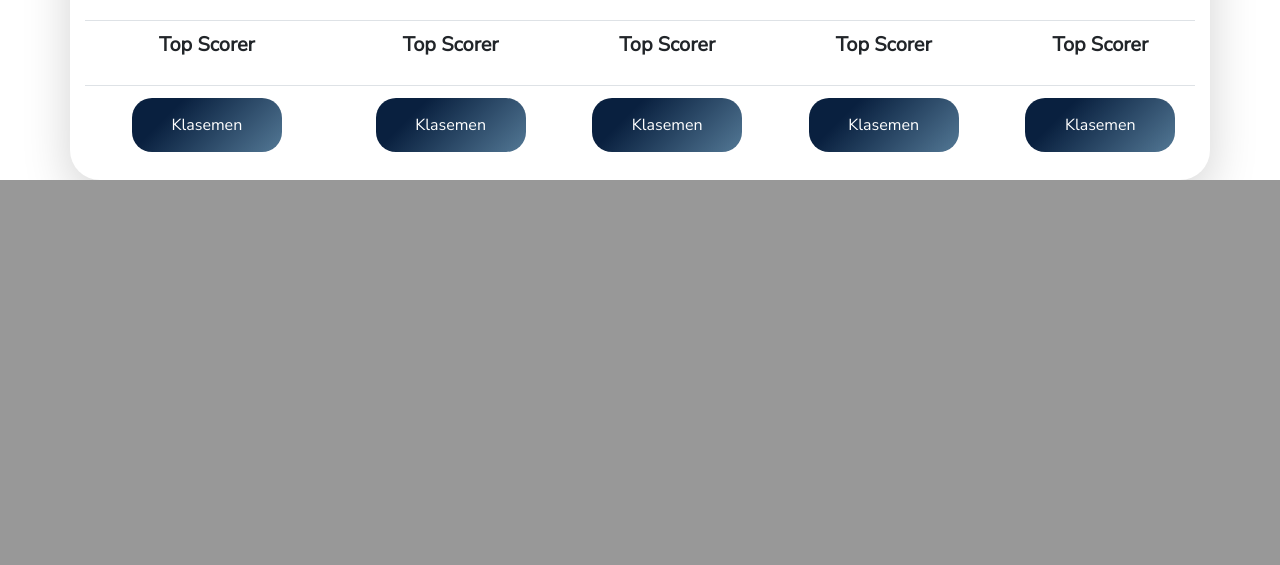
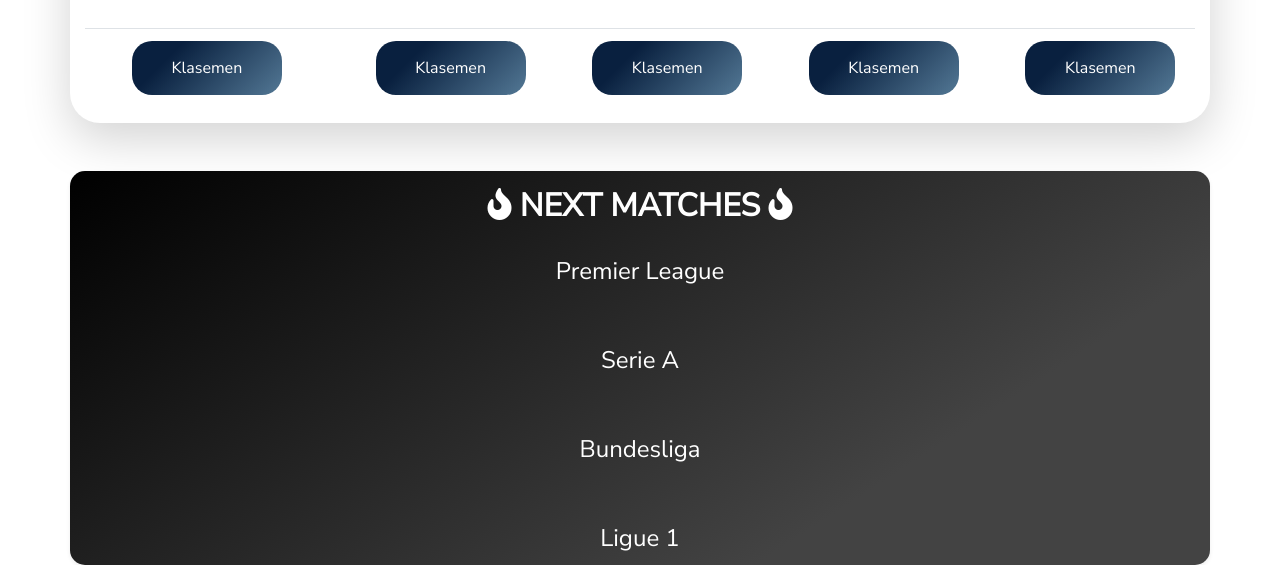
Before and after one commit to alvinkp1998/project-website, a PHP site: page / in a window 1280 px wide. Shown: the part 821-1386 px from the top of the page. Before the commit the page ends 1001 px from the top, so only its background shows below. Run offline with PHP 8.4, Linux system fonts and the light colour scheme; some web fonts are replaced.

Commit message:
update home - next matches

```diff
--- a/css/style.css
+++ b/css/style.css
@@ -111,6 +111,21 @@
     right: 0;
 }
 
+.container-next-match {
+    background-color: #000000;
+    background-image: linear-gradient(147deg, #000000 0%, #434343 74%);
+    border-radius: 15px;
+    color: white;
+}
+
+.bg-next-match {
+    background-color: #537895;
+    background-image: linear-gradient(315deg, #537895 0%, #09203f 74%);
+    border-radius: 15px;
+    color: white;
+    height: auto;
+}
+
 /* Page Klasemen */
 .table-klasemen {
     margin-top: 90px;
--- a/index.html
+++ b/index.html
@@ -103,23 +103,6 @@
                 <tbody class="text-center">
                     <tr>
                         <td>
-                            <p class="h5">Hot Matches </p>
-                        </td>
-                        <td>
-                            <p class="h5">Hot Matches </p>
-                        </td>
-                        <td>
-                            <p class="h5">Hot Matches </p>
-                        </td>
-                        <td>
-                            <p class="h5">Hot Matches </p>
-                        </td>
-                        <td>
-                            <p class="h5">Hot Matches </p>
-                        </td>
-                    </tr>
-                    <tr>
-                        <td>
                             <p class="h5"><strong>Top Scorer</strong> </p>
                             <p id="topPremierLeague"></p>
                         </td>
@@ -169,6 +152,43 @@
     </div>
 
 
+    <div class="container container-next-match shadow-sm mt-5">
+        <h2 class="text-center pt-3"><i class="fas fa-fire"></i><strong> NEXT MATCHES </strong><i
+                class="fas fa-fire"></i>
+        </h2><br>
+        <h4 class="text-center pb-1">Premier League</h4>
+        <div class="bg-next-match text-center ">
+            <div id="nextMatchesPL" class="row">
+
+            </div>
+        </div>
+        <h4 class="text-center pb-1 mt-5">Serie A</h4>
+        <div class="bg-next-match text-center ">
+            <div id="nextMatchesSA" class="row">
+
+            </div>
+        </div>
+        <!-- <h4 class="text-center pb-1 mt-5">La Liga</h4>
+        <div class="bg-next-match text-center ">
+            <div id="nextMatchesLL" class="row">
+
+            </div>
+        </div> -->
+        <h4 class="text-center pb-1 mt-5">Bundesliga</h4>
+        <div class="bg-next-match text-center ">
+            <div id="nextMatchesBL" class="row">
+
+            </div>
+        </div>
+        <h4 class="text-center pb-1 mt-5">Ligue 1</h4>
+        <div class="bg-next-match text-center ">
+            <div id="nextMatchesL1" class="row">
+
+            </div>
+        </div>
+    </div>
+
+
 
     <!-- Bootstrap JS -->
     <script src="https://cdnjs.cloudflare.com/ajax/libs/jquery/3.6.0/jquery.min.js"
@@ -190,7 +210,6 @@
                 })
                 .then(response => {
                     let Data = response.data.scorers[0]
-                    console.log(Data)
                     let toHTML = ""
                     toHTML = `${Data.player.name} - ${Data.numberOfGoals} Goals`
 
@@ -209,7 +228,6 @@
                 })
                 .then(response => {
                     let Data = response.data.scorers[0]
-                    console.log(Data)
                     let toHTML = ""
                     toHTML = `${Data.player.name} - ${Data.numberOfGoals} Goals`
 
@@ -228,7 +246,6 @@
                 })
                 .then(response => {
                     let Data = response.data.scorers[0]
-                    console.log(Data)
                     let toHTML = ""
                     toHTML = `${Data.player.name} - ${Data.numberOfGoals} Goals`
 
@@ -247,7 +264,6 @@
                 })
                 .then(response => {
                     let Data = response.data.scorers[0]
-                    console.log(Data)
                     let toHTML = ""
                     toHTML = `${Data.player.name} - ${Data.numberOfGoals} Goals`
 
@@ -266,7 +282,6 @@
                 })
                 .then(response => {
                     let Data = response.data.scorers[0]
-                    console.log(Data)
                     let toHTML = ""
                     toHTML = `${Data.player.name} - ${Data.numberOfGoals} Goals`
 
@@ -276,6 +291,149 @@
                 .catch(err => console.log(err))
         }
         getTopScorerL1()
+
+        //Next Match Liga Inggris
+        const APIMatchPL = 'http://api.football-data.org/v2/competitions/2021/matches'
+
+        const getMatchPL = () => {
+            axios.get(APIMatchPL, {
+                    headers
+                })
+                .then(response => {
+                    let Data = response.data.matches
+                    let dataScheduled = Data.filter(data => data.status === 'SCHEDULED')
+                    let data1 = dataScheduled[0]
+                    let data2 = dataScheduled[1]
+                    let data3 = dataScheduled[2]
+                    let allData = [data1, data2, data3];
+                    let toHTML = ''
+                    allData.filter(data => {
+                        toHTML += `<div class="col-4">
+                                        <h5 class="pt-2">${data.utcDate}</h5>
+                                        <h5 class="pt-2">${data.homeTeam.name}</h5>
+                                        <h5 class="text-center">vs</h5>
+                                        <h5>${data.awayTeam.name}</h5>
+                                   </div>`
+                    });
+                    $(nextMatchesPL).html(toHTML)
+                })
+                .catch(err => console.log(err))
+        }
+        getMatchPL()
+
+        //Next Match Liga Italia
+        const APIMatchSA = 'http://api.football-data.org/v2/competitions/2019/matches'
+
+        const getMatchSA = () => {
+            axios.get(APIMatchSA, {
+                    headers
+                })
+                .then(response => {
+                    let Data = response.data.matches
+                    let dataScheduled = Data.filter(data => data.status === 'SCHEDULED')
+                    let data1 = dataScheduled[0]
+                    let data2 = dataScheduled[1]
+                    let data3 = dataScheduled[2]
+                    let allData = [data1, data2, data3];
+                    let toHTML = ''
+                    allData.filter(data => {
+                        toHTML += `<div class="col-4">
+                                        <h5 class="pt-2">${data.utcDate}</h5>
+                                        <h5 class="pt-2">${data.homeTeam.name}</h5>
+                                        <h5 class="text-center">vs</h5>
+                                        <h5>${data.awayTeam.name}</h5>
+                                   </div>`
+                    });
+                    $(nextMatchesSA).html(toHTML)
+                })
+                .catch(err => console.log(err))
+        }
+        getMatchSA()
+
+        // //Next Match Liga Spanyol
+        // const APIMatchLL = 'http://api.football-data.org/v2/competitions/2101/matches'
+        // const getMatchLL = () => {
+        //     axios.get(APIMatchLL, {
+        //             headers
+        //         })
+        //         .then(response => {
+        //             let Data = response.data.matches
+        //             console.log(Data)
+        //             let dataScheduled = Data.filter(data => data.status === 'SCHEDULED')
+        //             let data1 = dataScheduled[0]
+        //             let data2 = dataScheduled[1]
+        //             let data3 = dataScheduled[2]
+        //             let allData = [data1, data2, data3];
+        //             let toHTML = ''
+        //             allData.filter(data => {
+        //                 toHTML += `<div class="col-4">
+        //                                 <h5 class="pt-2">${data.utcDate}</h5>
+        //                                 <h5 class="pt-2">${data.homeTeam.name}</h5>
+        //                                 <h5 class="text-center">vs</h5>
+        //                                 <h5>${data.awayTeam.name}</h5>
+        //                            </div>`
+        //             });
+        //             $(nextMatchesLL).html(toHTML)
+        //         })
+        //         .catch(err => console.log(err))
+        // }
+        // getMatchLL()
+
+        //Next Match Bundesliga
+        const APIMatchBL = 'http://api.football-data.org/v2/competitions/2002/matches'
+        const getMatchBL = () => {
+            axios.get(APIMatchBL, {
+                    headers
+                })
+                .then(response => {
+                    let Data = response.data.matches
+                    let dataScheduled = Data.filter(data => data.status === 'SCHEDULED')
+                    let data1 = dataScheduled[0]
+                    let data2 = dataScheduled[1]
+                    let data3 = dataScheduled[2]
+                    let allData = [data1, data2, data3];
+                    let toHTML = ''
+                    allData.filter(data => {
+                        toHTML += `<div class="col-4">
+                                        <h5 class="pt-2">${data.utcDate}</h5>
+                                        <h5 class="pt-2">${data.homeTeam.name}</h5>
+                                        <h5 class="text-center">vs</h5>
+                                        <h5>${data.awayTeam.name}</h5>
+                                   </div>`
+                    });
+                    $(nextMatchesBL).html(toHTML)
+                })
+                .catch(err => console.log(err))
+        }
+        getMatchBL()
+
+        //Next Match Liga Prancis
+        const APIMatchL1 = 'http://api.football-data.org/v2/competitions/2015/matches'
+        const getMatchL1 = () => {
+            axios.get(APIMatchL1, {
+                    headers
+                })
+                .then(response => {
+                    let Data = response.data.matches
+                    let dataScheduled = Data.filter(data => data.status === 'SCHEDULED')
+                    let data1 = dataScheduled[0]
+                    let data2 = dataScheduled[1]
+                    let data3 = dataScheduled[2]
+                    let allData = [data1, data2, data3];
+                    let toHTML = ''
+                    allData.filter(data => {
+                        toHTML += `<div class="col-4">
+                                        <h5 class="pt-2">${data.utcDate}</h5>
+                                        <h5 class="pt-2">${data.homeTeam.name}</h5>
+                                        <h5 class="text-center">vs</h5>
+                                        <h5>${data.awayTeam.name}</h5>
+                                   </div>`
+                    });
+                    $(nextMatchesL1).html(toHTML)
+                })
+                .catch(err => console.log(err))
+        }
+        getMatchL1()
     </script>
 </body>
 
--- a/pageklasemen/bundesliga.html
+++ b/pageklasemen/bundesliga.html
@@ -92,6 +92,7 @@
                 let rowTables = ""
                 let ranking = 1
                 dataKlasemen.forEach(data => {
+                    console.log(dataKlasemen)
                     data.table.forEach(data => {
                         rowTables += `
                     <tr>
--- a/pageklasemen/laliga.html
+++ b/pageklasemen/laliga.html
@@ -92,6 +92,7 @@
                 let rowTables = ""
                 let ranking = 1
                 dataKlasemen.forEach(data => {
+                    console.log(dataKlasemen)
                     data.table.forEach(data => {
                         rowTables += `
                     <tr>
--- a/pageklasemen/ligainggris.html
+++ b/pageklasemen/ligainggris.html
@@ -91,6 +91,7 @@
                 let rowTables = ""
                 let ranking = 1
                 dataKlasemen.forEach(data => {
+                    console.log(dataKlasemen)
                     data.table.forEach(data => {
                         rowTables += `
                     <tr>
--- a/pageklasemen/ligaitalia.html
+++ b/pageklasemen/ligaitalia.html
@@ -92,6 +92,7 @@
                 let rowTables = ""
                 let ranking = 1
                 dataKlasemen.forEach(data => {
+                    console.log(dataKlasemen)
                     data.table.forEach(data => {
                         rowTables += `
                     <tr>
--- a/pageklasemen/ligue1.html
+++ b/pageklasemen/ligue1.html
@@ -91,7 +91,9 @@
                 let dataKlasemen = APIKlasemen.data.standings
                 let rowTables = ""
                 let ranking = 1
+
                 dataKlasemen.forEach(data => {
+                    console.log(dataKlasemen)
                     data.table.forEach(data => {
                         rowTables += `
                     <tr>
```
